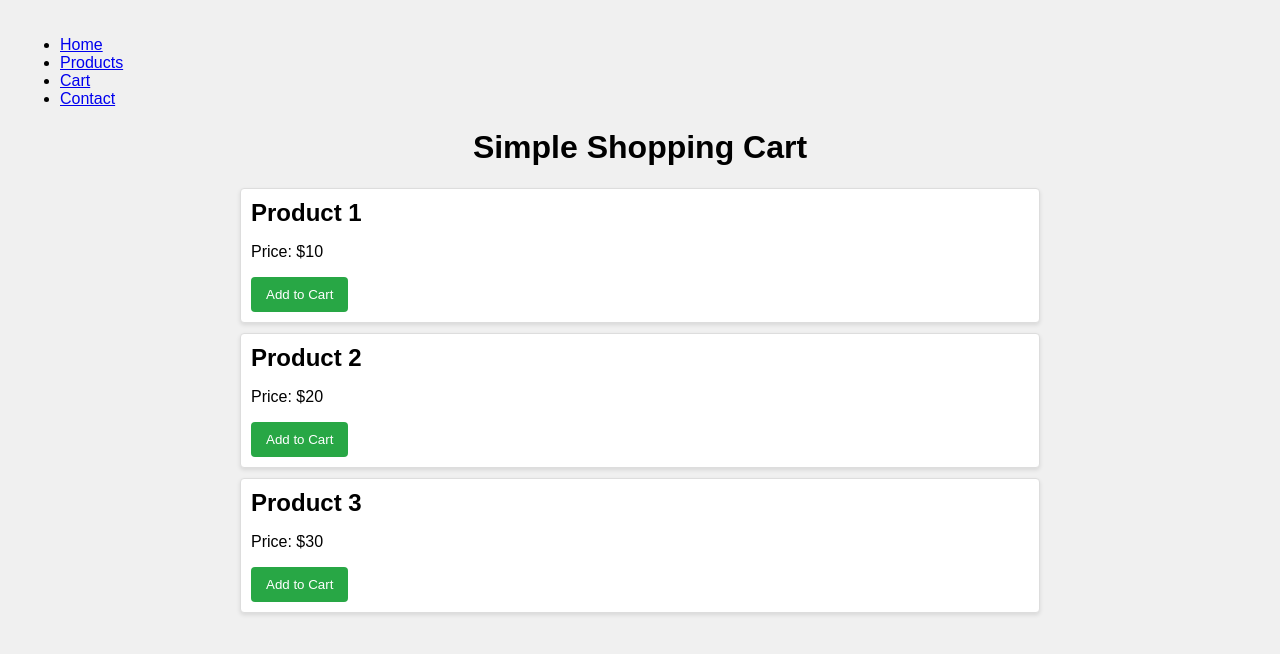
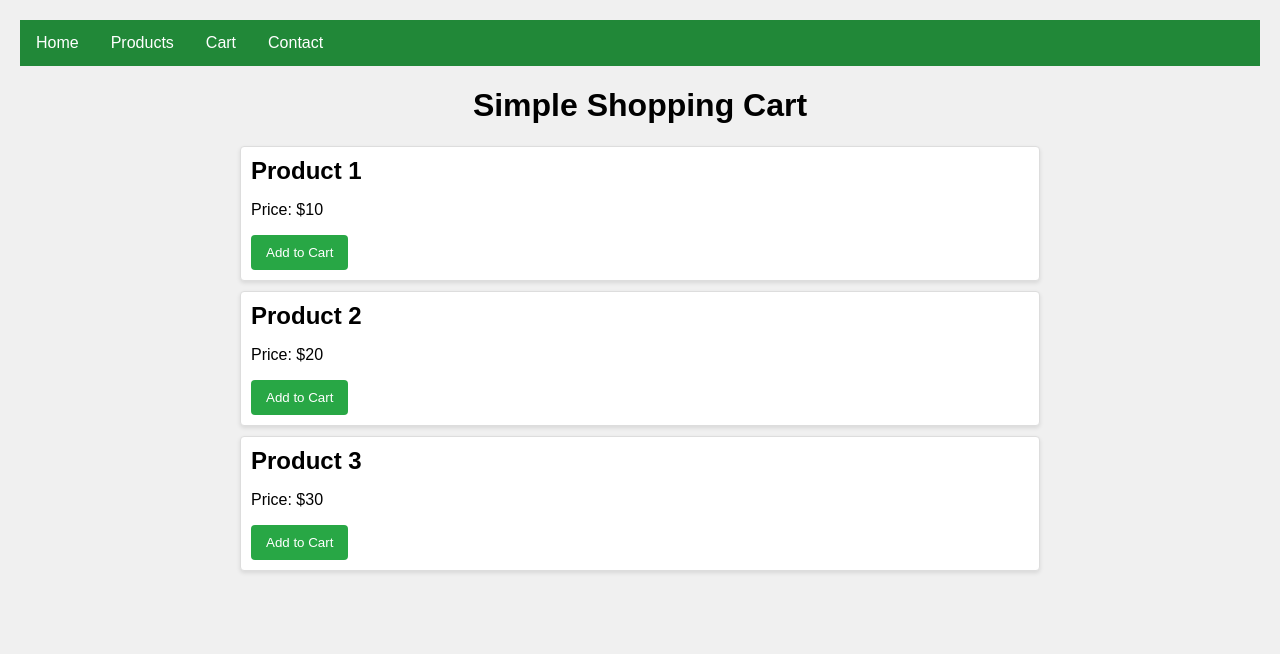
Before and after one commit to nafieasfour/ts-shoppingCard, a website: page index.html in a window 1280 px wide. Drawn offline with Linux system fonts and the light colour scheme.

Commit message:
added styling for the Nav bar

```diff
--- a/styles.css
+++ b/styles.css
@@ -44,3 +44,33 @@
 .product button:hover {
   background-color: #218838;
 }
+
+/* styles.css */
+
+/* Style for the navigation bar */
+nav {
+  background-color: #218838;
+  overflow: hidden;
+}
+
+nav ul {
+  list-style-type: none;
+  margin: 0;
+  padding: 0;
+}
+
+nav ul li {
+  float: left;
+}
+
+nav ul li a {
+  display: block;
+  color: white;
+  text-align: center;
+  padding: 14px 16px;
+  text-decoration: none;
+}
+
+nav ul li a:hover {
+  background-color: #196c2a;
+}
```
Lines whose indentation alone changed are shown as unchanged.
